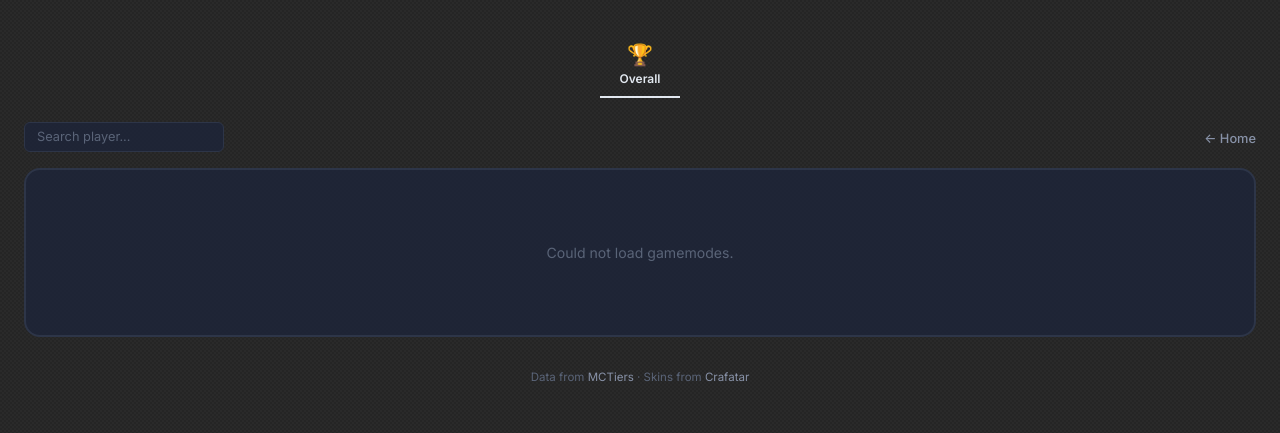
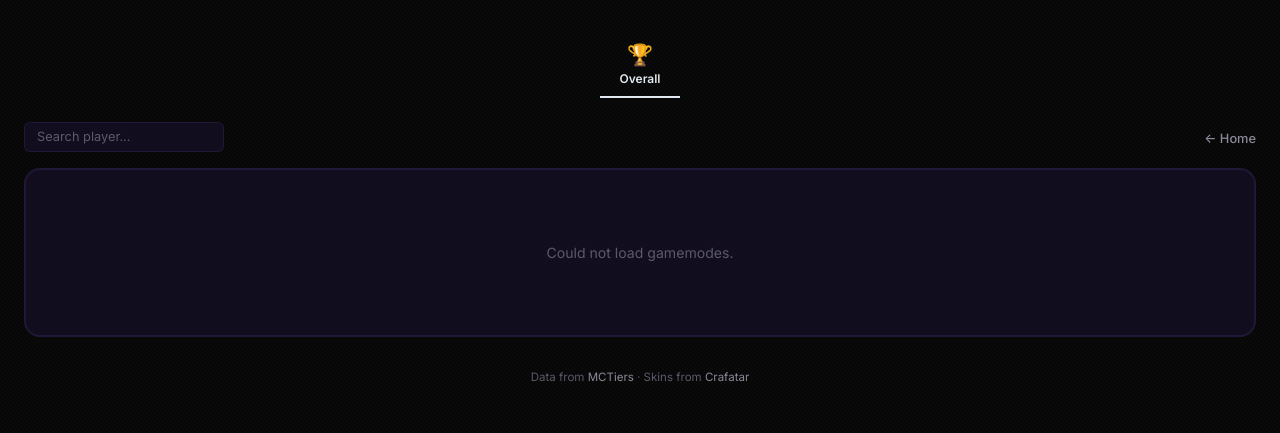
Before and after one commit to Soy-sauce30/portfolio-site, a PHP site: page /leaderboard.html in a window 1280 px wide. Shown: the top 433 px of the page. Run offline with PHP 8.4, Linux system fonts and the light colour scheme.

Commit message:
background 2.0

```diff
--- a/leaderboard.css
+++ b/leaderboard.css
@@ -3,26 +3,26 @@
    ========================================= */
 
 :root {
-  --bg: #2a2a2a;
-  --card: rgba(30, 37, 56, 0.88);
-  --row: rgba(37, 48, 73, 0.9);
-  --row-hover: rgba(42, 54, 84, 0.92);
-  --border: #2d3548;
+  --bg: #000000;
+  --card: rgba(20, 14, 35, 0.9);
+  --row: rgba(25, 18, 42, 0.9);
+  --row-hover: rgba(32, 22, 55, 0.92);
+  --border: rgba(140, 100, 220, 0.12);
   --fg: #e2e8f0;
-  --muted: #8892a8;
-  --dim: #5a6478;
+  --muted: #8a8a9a;
+  --dim: #5a5a6a;
 
   /* Tier header colors */
   --t1: #c88a2e;
-  --t1-bg: #3d2f1a;
+  --t1-bg: rgba(50, 38, 15, 0.85);
   --t2: #8b8b8b;
-  --t2-bg: #2a2d33;
+  --t2-bg: rgba(30, 28, 38, 0.85);
   --t3: #cd7f32;
-  --t3-bg: #33291e;
-  --t4: #1e2538;
-  --t4-bg: #1e2538;
-  --t5: #1e2538;
-  --t5-bg: #1e2538;
+  --t3-bg: rgba(42, 30, 15, 0.85);
+  --t4: rgba(20, 14, 35, 0.9);
+  --t4-bg: rgba(20, 14, 35, 0.9);
+  --t5: rgba(20, 14, 35, 0.9);
+  --t5-bg: rgba(20, 14, 35, 0.9);
 }
 
 *, *::before, *::after { margin: 0; padding: 0; box-sizing: border-box; }
@@ -49,8 +49,8 @@ body::after {
 
 body::before {
   background:
-    repeating-conic-gradient(#2a2a2a 0% 25%, #252525 0% 50%) 0 0 / 4px 4px,
-    linear-gradient(145deg, #2e2e2e 0%, #1f1f1f 30%, #2b2828 50%, #222 70%, #2a2725 100%);
+    repeating-conic-gradient(#0a0a0a 0% 25%, #070707 0% 50%) 0 0 / 4px 4px,
+    linear-gradient(145deg, #0c0c0c 0%, #050505 30%, #0a0808 50%, #060606 70%, #080706 100%);
   opacity: 1;
 }
 
@@ -81,7 +81,7 @@ body > * {
   z-index: 1;
 }
 
-::selection { background: rgba(200,138,46,0.3); }
+::selection { background: rgba(167, 139, 250, 0.25); color: #a78bfa; }
 a { color: var(--muted); text-decoration: none; }
 a:hover { color: var(--fg); }
 
@@ -267,9 +267,9 @@ a:hover { color: var(--fg); }
   border-bottom: none;
 }
 
-.tier-hdr.t1 { background: var(--t1-bg); color: #ffd54f; border-color: #5c4a1e; }
-.tier-hdr.t2 { background: var(--t2-bg); color: #bdbdbd; border-color: #3a3d44; }
-.tier-hdr.t3 { background: var(--t3-bg); color: #ffab40; border-color: #4d3a22; }
+.tier-hdr.t1 { background: var(--t1-bg); color: #ffd54f; border-color: rgba(200, 138, 46, 0.25); }
+.tier-hdr.t2 { background: var(--t2-bg); color: #bdbdbd; border-color: rgba(140, 140, 160, 0.2); }
+.tier-hdr.t3 { background: var(--t3-bg); color: #ffab40; border-color: rgba(205, 127, 50, 0.25); }
 .tier-hdr.t4 { background: var(--card); color: var(--fg); border-color: var(--border); }
 .tier-hdr.t5 { background: var(--card); color: var(--fg); border-color: var(--border); }
 
@@ -286,9 +286,9 @@ a:hover { color: var(--fg); }
   flex: 1;
 }
 
-.tier-hdr.t1 + .tier-rows { border-color: #5c4a1e; }
-.tier-hdr.t2 + .tier-rows { border-color: #3a3d44; }
-.tier-hdr.t3 + .tier-rows { border-color: #4d3a22; }
+.tier-hdr.t1 + .tier-rows { border-color: rgba(200, 138, 46, 0.25); }
+.tier-hdr.t2 + .tier-rows { border-color: rgba(140, 140, 160, 0.2); }
+.tier-hdr.t3 + .tier-rows { border-color: rgba(205, 127, 50, 0.25); }
 
 .tr-row {
   display: flex;
```
Also changed, not shown: style.css (+7 -7 lines).
